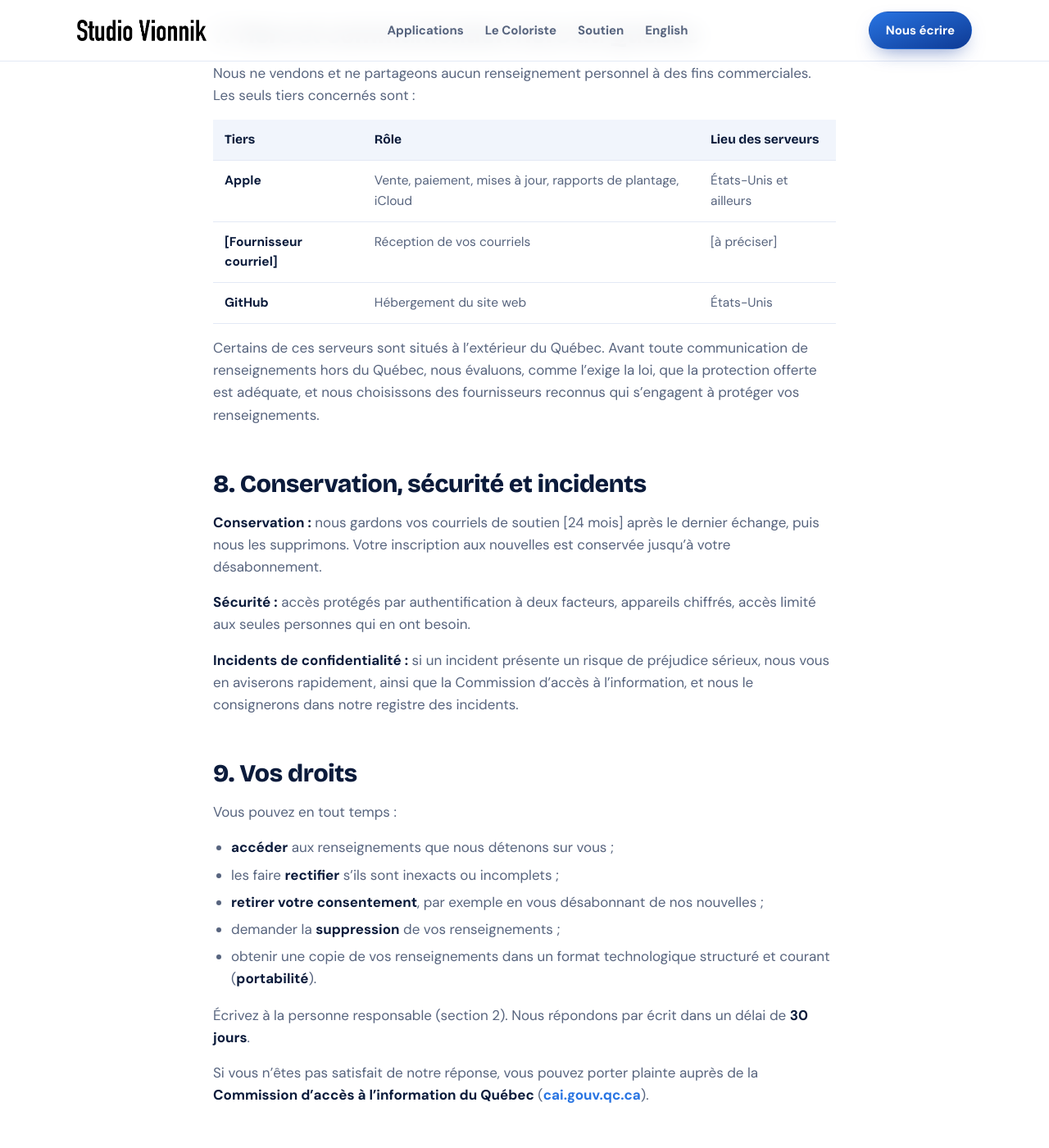
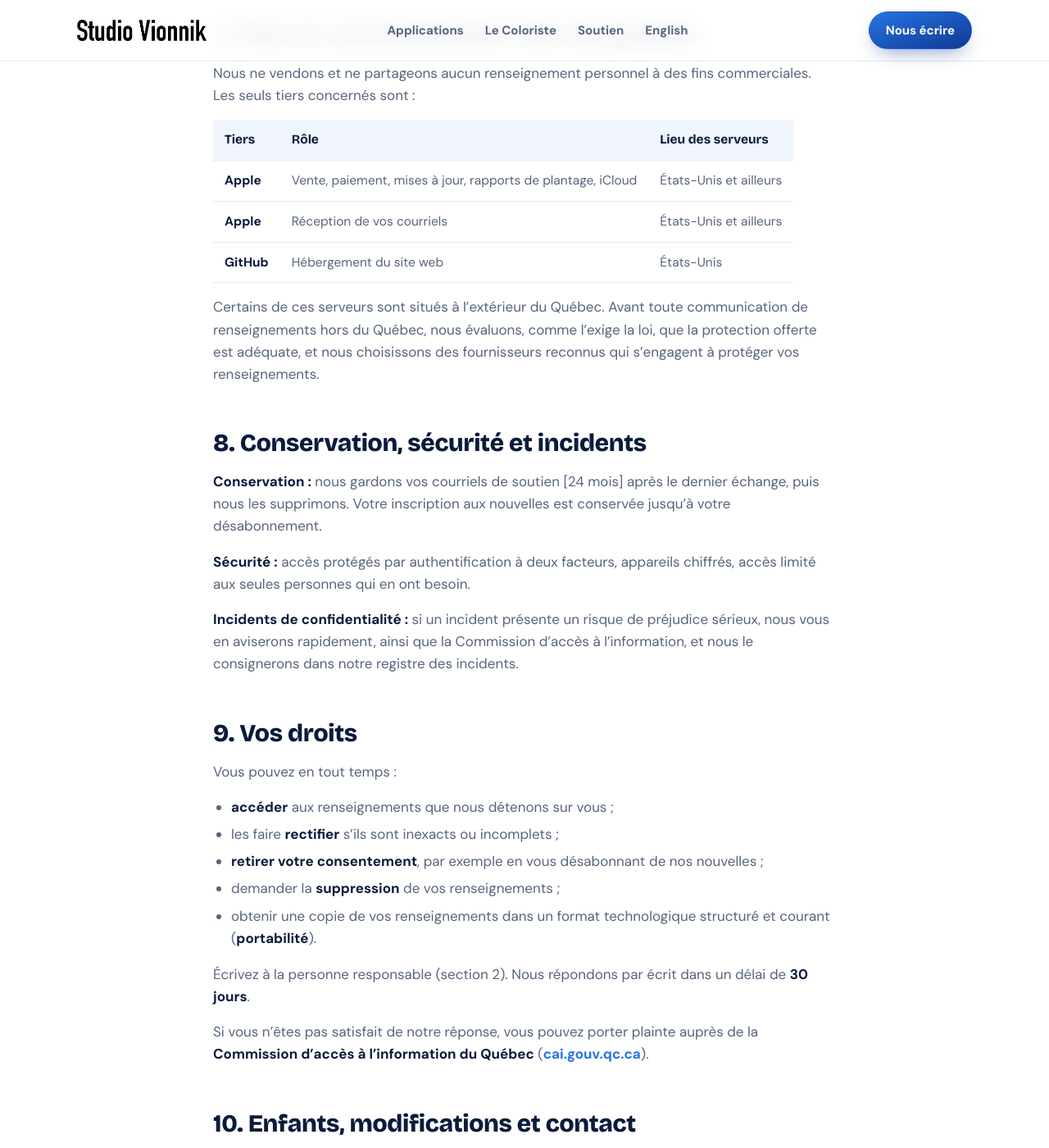
Before and after one commit to vionnikstudio/vionnikstudio.github.io, a Jekyll site: the page built from confidentialite.md, in a window 1280 px wide and 1400 px high, scrolled down 2874 px. Shown: the whole window at 82% size. Built offline with Jekyll 4.4.1, drawn with Linux system fonts in a browser that asks for light colours; some of the changed text lies outside the part shown.

```diff
--- a/confidentialite.md
+++ b/confidentialite.md
@@ -72,7 +72,7 @@ Nous ne vendons et ne partageons aucun renseignement personnel à des fins comme
 | Tiers | Rôle | Lieu des serveurs |
 |---|---|---|
 | Apple | Vente, paiement, mises à jour, rapports de plantage, iCloud | États-Unis et ailleurs |
-| [Fournisseur courriel] | Réception de vos courriels | [à préciser] |
+| Apple | Réception de vos courriels | États-Unis et ailleurs |
 | GitHub | Hébergement du site web | États-Unis |
 
 Certains de ces serveurs sont situés à l'extérieur du Québec. Avant toute communication de renseignements hors du Québec, nous évaluons, comme l'exige la loi, que la protection offerte est adéquate, et nous choisissons des fournisseurs reconnus qui s'engagent à protéger vos renseignements.
```
Also changed, not shown: other parts of confidentialite.md (+1 -1 lines).
